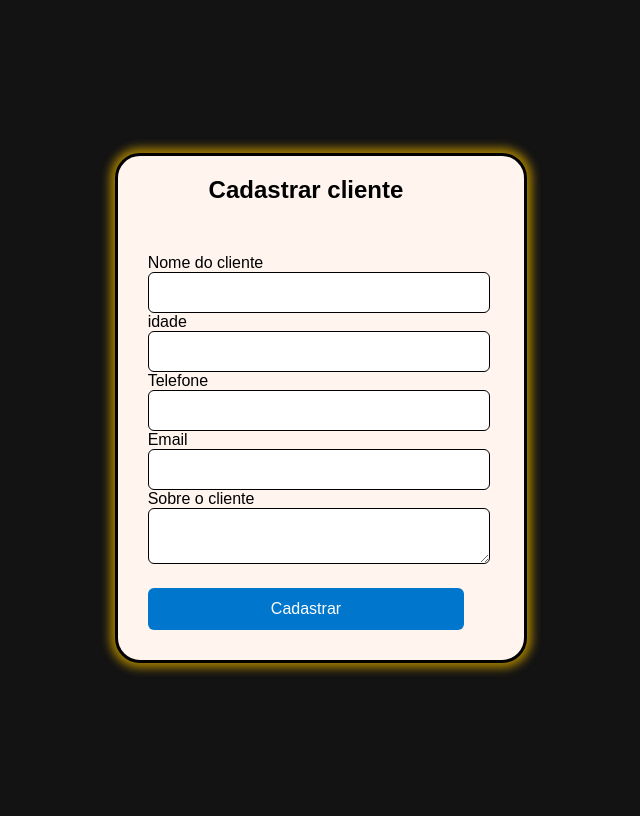
After one commit to Miguel00Roza/CRM, a Flask app: page /cadastro in a window 1280 px wide. The commit adds this page. Shown: the whole page, without its empty margins (327-967 px from the left). Run offline with Flask 3, Linux system fonts and the light colour scheme.

Commit message:
melhorias no arquivo html e implementação de rota cadastro de cliente, index.html e cadastro.html com arquivo css na pasta static

```diff
--- /dev/null
+++ b/app/static/cadastro.css
@@ -0,0 +1,50 @@
+body {
+    background-color: rgb(19,19,19);
+    font-family: arial, sans-serif;
+}
+.screen {
+    width: 100vw;
+    height: 100vh;
+    display: flex;
+    justify-content: center;
+    align-items: center;
+}
+.container {
+    border: solid 3px black;
+    max-width: 400px;
+    border-radius: 25px;
+    background-color: seashell;
+    box-shadow: 0px 0px 10px 5px rgb(163, 125, 0);
+    margin: auto;
+    padding-right: 30px;
+}
+h2 {
+    text-align: center;
+}
+label {
+    display: block;
+}
+input, textarea {
+    width: 100%;
+    padding: 12px;
+    border: 1px solid black;
+    border-radius: 6px;
+    resize: vertical;
+}
+button {
+    background-color: #0077cc;
+    color: white;
+    padding: 12px 20px;
+    border: none;
+    border-radius: 6px;
+    cursor: pointer;
+    margin-top: 20px;
+    width: 100%;
+    font-size: 16px;
+}
+button:hover {
+    background-color: #005fa3;
+}
+form {
+    padding: 30px;
+}
--- /dev/null
+++ b/app/templates/cadastro.html
@@ -0,0 +1,37 @@
+<!DOCTYPE html>
+<html lang="pt-br">
+<head>
+    <meta charset="UTF-8">
+    <meta name="viewport" content="width=device-width, initial-scale=1.0">
+    <title>CRM</title>
+    <link rel="stylesheet" href="{{url_for('static', filename='cadastro.css')}}">
+</head>
+<body>
+    <main>
+        <section class="screen">
+            <div class="container">
+                    <h2>Cadastrar cliente</h2>
+                    <form action="#">
+
+                        <label for="name">Nome do cliente</label>
+                        <input type="text" required>
+
+                        <label for="age">idade</label>
+                        <input type="number" min="0" required>
+
+                        <label for="telefone">Telefone</label>
+                        <input type="tel">
+
+                        <label for="email">Email</label>
+                        <input type="email" required>
+
+                        <label for="comentario">Sobre o cliente</label>
+                        <textarea name="texto" id="texto"></textarea>
+
+                        <button type="submit">Cadastrar</button>
+                    </form>
+            </div>
+        </section>
+    </main>
+</body>
+</html>
--- a/app/views.py
+++ b/app/views.py
@@ -6,15 +6,11 @@ import random
 #rota/pagina inicial
 @app.route('/')
 def home_page():
-    context = {
-        'usuario': 'Miguel',
-        'idade': 15,
-        'cargo': 'estudante'
-    }
 
-    return render_template('index.html', context=context)
+    return render_template('index.html')
 
 #rota secundaria, está foi criada como teste
-@app.route('/new')
-def nova():
-    return 'teste de pagina'
+@app.route('/cadastro')
+def cadastro():
+
+    return render_template('cadastro.html')
```
Also changed, not shown: app/static/index.css (added, +31 -0 lines), app/templates/index.html (+8 -6 lines).
